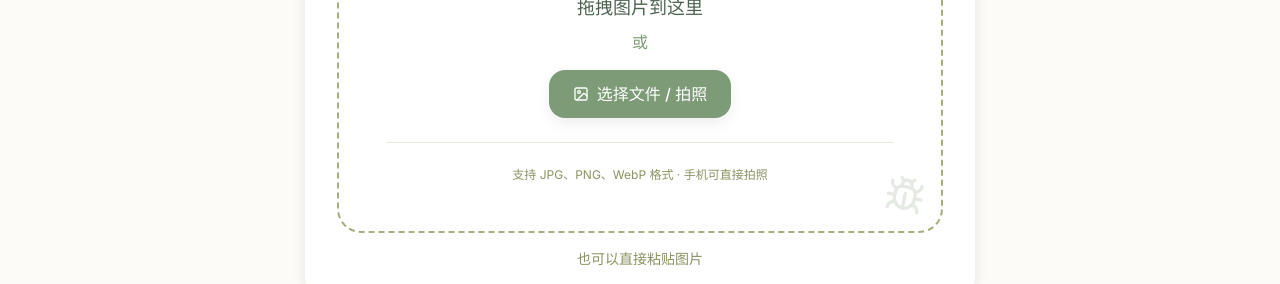
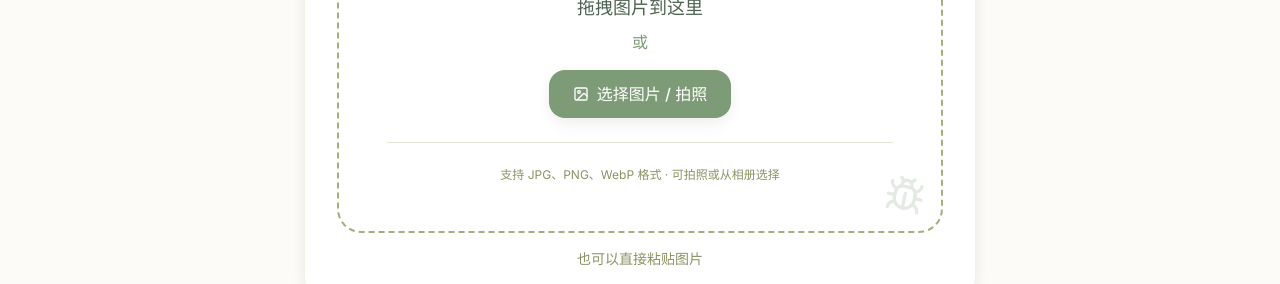
Before and after one commit to Consuelaz/FNaturalist, a Next.js app: page / in a window 1280 px wide. Shown: the part 557-841 px from the top of the page. Built offline with nearby package versions, Linux system fonts and the light colour scheme; a web font is replaced by a local one.

Commit message:
fix: 移除capture属性，手机端支持相册选择而非仅相机

```diff
--- a/src/components/UploadZone.tsx
+++ b/src/components/UploadZone.tsx
@@ -36,7 +36,6 @@ export default function UploadZone({ onFileSelect }: UploadZoneProps) {
     const input = document.createElement('input')
     input.type = 'file'
     input.accept = 'image/*'
-    input.capture = 'environment'
     input.onchange = (e) => {
       const file = (e.target as HTMLInputElement).files?.[0]
       if (file) onFileSelect(file)
@@ -80,12 +79,12 @@ export default function UploadZone({ onFileSelect }: UploadZoneProps) {
         <p className="text-sage-500 mb-4">{lang === 'zh' ? '或' : 'or'}</p>
         <span className="inline-flex items-center gap-2 btn-primary">
           <Image className="w-4 h-4" />
-          {lang === 'zh' ? '选择文件 / 拍照' : 'Browse / Take Photo'}
+          {lang === 'zh' ? '选择图片 / 拍照' : 'Choose / Take Photo'}
         </span>
 
         <div className="mt-6 pt-6 border-t border-sage-100">
           <p className="text-xs text-sage-400">
-            {lang === 'zh' ? '支持 JPG、PNG、WebP 格式 · 手机可直接拍照' : 'Supports JPG, PNG, WebP · Camera on mobile'}
+            {lang === 'zh' ? '支持 JPG、PNG、WebP 格式 · 可拍照或从相册选择' : 'Supports JPG, PNG, WebP · Camera or album'}
           </p>
         </div>
       </div>
```
